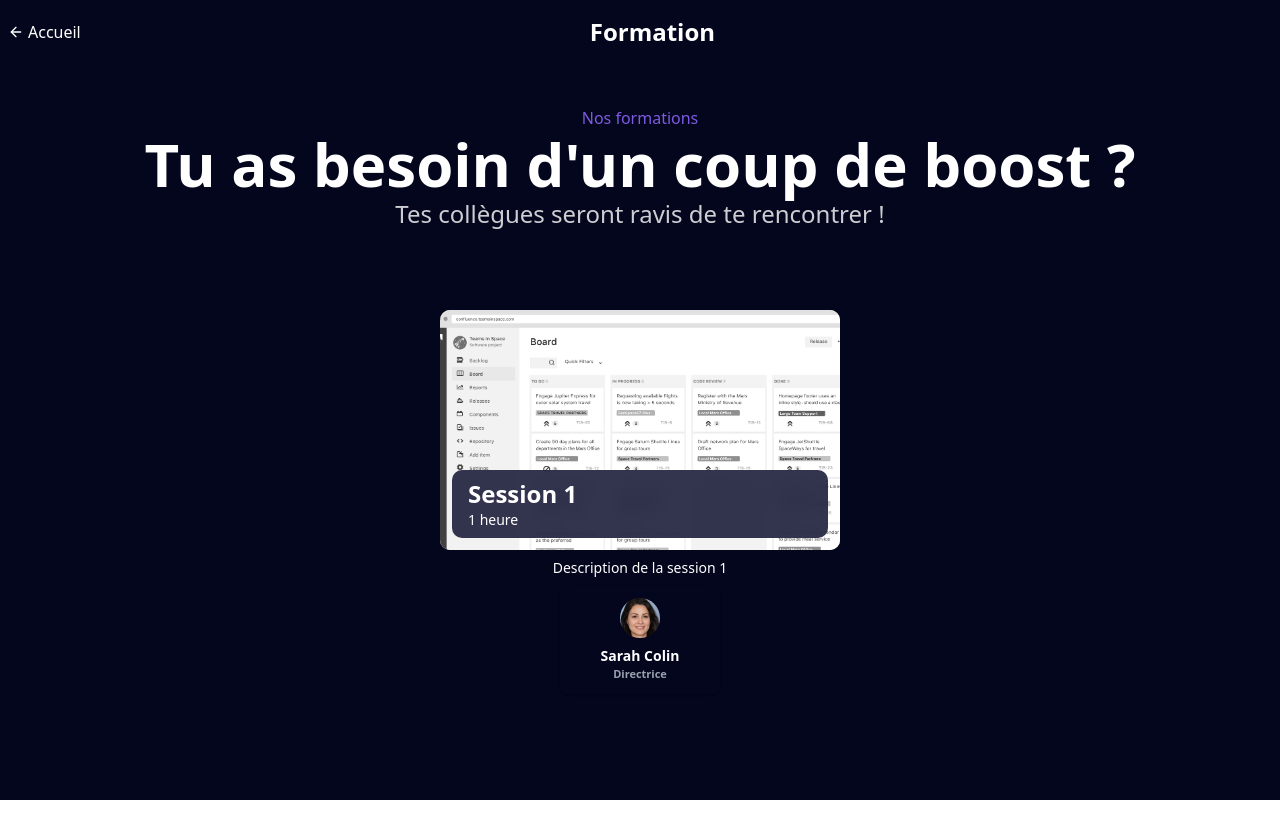
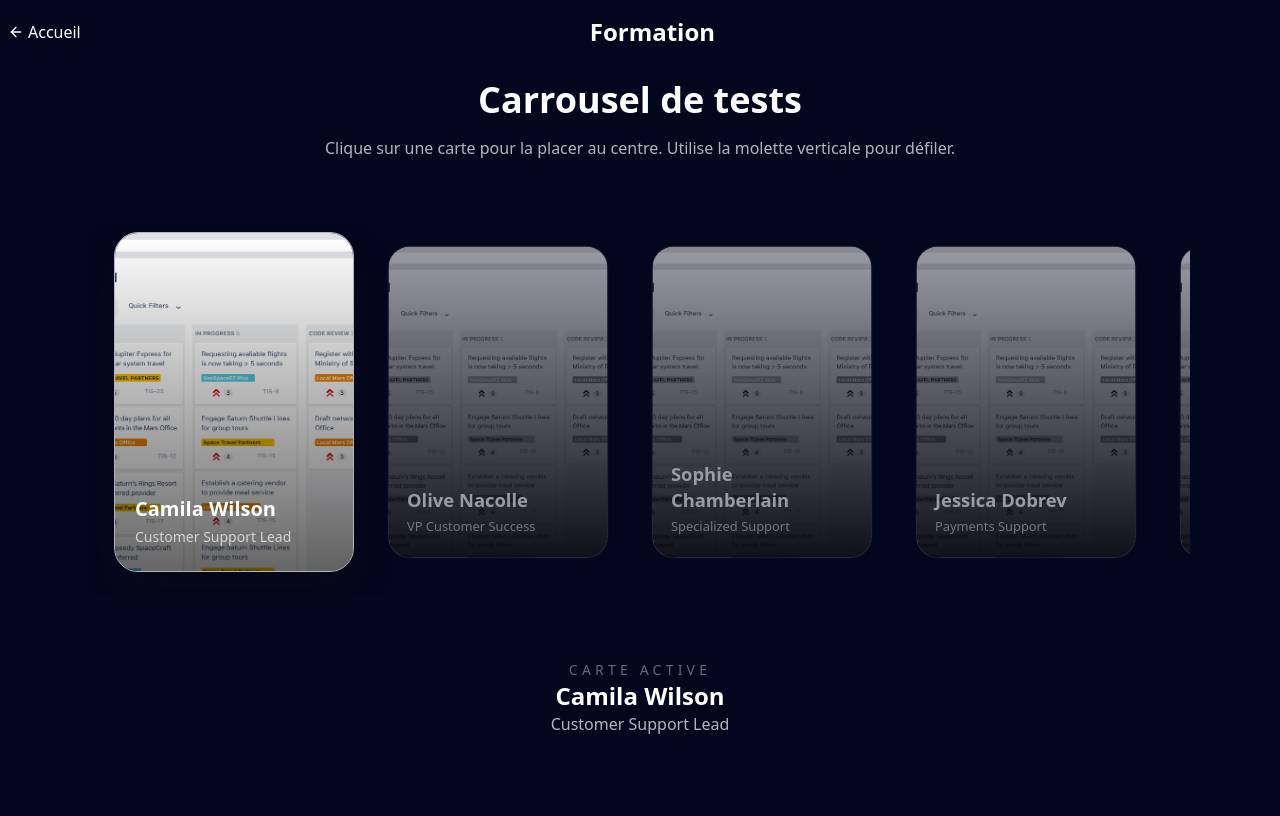
Before and after one commit to antilope63/Onboarding, a Next.js app: page /formation in a window 1280 px wide. Built offline with nearby package versions, Linux system fonts and the light colour scheme.

Commit message:
UPD au clic, la card vient au milieu et devient active

```diff
--- a/src/app/formation/data.ts
+++ b/src/app/formation/data.ts
@@ -1,29 +1,69 @@
 export type FormationSession = {
   id: string;
   title: string;
-  description: string;
+  subtitle: string;
   image: string;
-  duration: string;
-  version?: "color" | "black_and_white";
-  speaker?: {
-    name: string;
-    role: string;
-    avatar: string;
-  };
 };
 
 export const sessions: FormationSession[] = [
   {
     id: "session-1",
-    title: "Session 1",
-    description: "Description de la session 1",
+    title: "Camila Wilson",
+    subtitle: "Customer Support Lead",
     image: "/Formation/Jira1.png",
-    duration: "1 heure",
-    version: "black_and_white",
-    speaker: {
-      name: "Sarah Colin",
-      role: "Directrice",
-      avatar: "/Organigramme/femme1.jpeg",
-    },
+  },
+  {
+    id: "session-2",
+    title: "Olive Nacolle",
+    subtitle: "VP Customer Success",
+    image: "/Formation/Jira1.png",
+  },
+  {
+    id: "session-3",
+    title: "Sophie Chamberlain",
+    subtitle: "Specialized Support",
+    image: "/Formation/Jira1.png",
+  },
+  {
+    id: "session-4",
+    title: "Jessica Dobrev",
+    subtitle: "Payments Support",
+    image: "/Formation/Jira1.png",
+  },
+  {
+    id: "session-5",
+    title: "Orlando Diggs",
+    subtitle: "Customer Success Lead",
+    image: "/Formation/Jira1.png",
+  },
+  {
+    id: "session-6",
+    title: "Sasha Kramer",
+    subtitle: "Onboarding Manager",
+    image: "/Formation/Jira1.png",
+  },
+  {
+    id: "session-7",
+    title: "Milo Duarte",
+    subtitle: "Ops Specialist",
+    image: "/Formation/Jira1.png",
+  },
+  {
+    id: "session-8",
+    title: "Ava Chen",
+    subtitle: "Product Advocate",
+    image: "/Formation/Jira1.png",
+  },
+  {
+    id: "session-9",
+    title: "Noah Patel",
+    subtitle: "Training Lead",
+    image: "/Formation/Jira1.png",
+  },
+  {
+    id: "session-10",
+    title: "Lina Moretti",
+    subtitle: "Customer Education",
+    image: "/Formation/Jira1.png",
   },
 ];
--- a/src/app/formation/page.tsx
+++ b/src/app/formation/page.tsx
@@ -1,47 +1,113 @@
+"use client";
+
 import NavBar from "@/components/NavBar";
 import SessionCard from "@/components/Formation/SessionCard";
-import Avatar from "@/components/Formation/Avatar";
 import { sessions } from "./data";
 import NoScroll from "@/components/NoScroll";
+import { useRef, useState, type KeyboardEvent, type WheelEventHandler } from "react";
 
 export default function FormationPage() {
+  const [currentIndex, setCurrentIndex] = useState(0);
+  const sliderRef = useRef<HTMLDivElement>(null);
+  const cardsRef = useRef<(HTMLDivElement | null)[]>([]);
+
+  // Pas d'auto-défilement vertical
+  const handleWheel: WheelEventHandler<HTMLDivElement> = (event) => {
+    const slider = sliderRef.current;
+    if (!slider) return;
+
+    if (Math.abs(event.deltaY) <= Math.abs(event.deltaX)) return;
+
+    event.preventDefault();
+    slider.scrollBy({ left: event.deltaY, behavior: "smooth" });
+  };
+
+  const centerCard = (index: number) => {
+    const slider = sliderRef.current;
+    const card = cardsRef.current[index];
+    if (!slider || !card) return;
+
+    const target = card.offsetLeft - slider.clientWidth / 2 + card.clientWidth / 2;
+    slider.scrollTo({ left: target, behavior: "smooth" });
+  };
+
+  const activateCard = (index: number) => {
+    setCurrentIndex(index);
+    centerCard(index);
+  };
+
+  const handleKeyDown = (event: KeyboardEvent<HTMLDivElement>, index: number) => {
+    if (event.key === "Enter" || event.key === " ") {
+      event.preventDefault();
+      activateCard(index);
+    }
+  };
+
   return (
-    <section className="flex flex-col justify-center items-center gap-20 w-full min-h-screen relative bg-noir">
+    <section className="relative flex min-h-screen w-full flex-col items-center justify-center gap-16 overflow-hidden bg-noir py-20">
       <NavBar classname="absolute top-0 left-0" />
       <NoScroll />
-      <div className="flex flex-col justify-center items-center gap-1">
-        <p className="text-violet">Nos formations</p>
-        <p className="text-white text-6xl font-bold">
-          Tu as besoin d'un coup de boost ?
-        </p>
-        <p className="text-white/80 text-2xl">
-          Tes collègues seront ravis de te rencontrer !
+
+      <div className="flex flex-col items-center gap-4 text-center text-white">
+        <h1 className="text-4xl font-semibold">Carrousel de tests</h1>
+        <p className="text-white/70">
+          Clique sur une carte pour la placer au centre. Utilise la molette verticale pour défiler.
         </p>
       </div>
-      <div className="flex flex-col justify-center items-center gap-8">
-        {sessions.map((session) => (
+
+      <div className="w-full max-w-[1100px]">
+        <div
+          ref={sliderRef}
+          className="no-scrollbar flex gap-6 overflow-x-auto overflow-y-hidden px-6 pb-6 pt-2 text-white scroll-smooth snap-x snap-mandatory"
+          onWheel={handleWheel}
+        >
+          {sessions.map((session, idx) => {
+            const isActive = idx === currentIndex;
+
+            return (
               <div
                 key={session.id}
-            className="flex flex-col justify-center items-center gap-2"
+                ref={(el) => {
+                  cardsRef.current[idx] = el;
+                }}
+                role="button"
+                tabIndex={0}
+                onClick={() => activateCard(idx)}
+                onKeyDown={(event) => handleKeyDown(event, idx)}
+                className={`shrink-0 snap-center outline-none transition-all duration-300 ease-out ${
+                  isActive
+                    ? "scale-100 opacity-100"
+                    : "scale-[0.92] opacity-60 filter grayscale"
+                }`}
+                aria-current={isActive ? "true" : undefined}
               >
                 <SessionCard
                   title={session.title}
-              description={session.description}
+                  subtitle={session.subtitle}
                   image={session.image}
-              duration={session.duration}
-              version={session.version}
+                  isActive={isActive}
                 />
-            <p className="text-sm text-white">{session.description}</p>
-            {session.speaker && (
-              <Avatar
-                name={session.speaker.name}
-                role={session.speaker.role}
-                avatar={session.speaker.avatar}
-              />
-            )}
               </div>
-        ))}
+            );
+          })}
         </div>
+      </div>
+
+      <div className="text-center text-white">
+        <p className="text-sm uppercase tracking-[0.3em] text-white/40">Carte active</p>
+        <p className="text-2xl font-semibold">{sessions[currentIndex]?.title}</p>
+        <p className="text-white/70">{sessions[currentIndex]?.subtitle}</p>
+      </div>
+
+      <style jsx>{`
+        .no-scrollbar {
+          -ms-overflow-style: none; /* IE and Edge */
+          scrollbar-width: none; /* Firefox */
+        }
+        .no-scrollbar::-webkit-scrollbar {
+          display: none; /* Chrome, Safari, Opera */
+        }
+      `}</style>
     </section>
   );
 }
--- a/src/components/Formation/SessionCard.tsx
+++ b/src/components/Formation/SessionCard.tsx
@@ -1,38 +1,45 @@
-import { Card, CardContent, CardHeader, CardTitle } from "@/components/ui/card";
 import Image from "next/image";
-import Avatar from "./Avatar";
 
 export type SessionCardProps = {
   title: string;
-  description: string;
+  subtitle: string;
   image: string;
-  duration: string;
-  version?: "color" | "black_and_white";
+  isActive: boolean;
 };
 
 export default function SessionCard({
   title,
-  description,
+  subtitle,
   image,
-  duration,
-  version = "color",
+  isActive,
 }: SessionCardProps) {
   return (
-    <section className="flex flex-col items-center justify-end p-3 rounded-lg overflow-hidden relative bg-amber-100 w-[400px] h-[240px]">
+    <article
+      className={`relative flex h-[340px] w-[240px] flex-col justify-end overflow-hidden rounded-3xl border transition-[transform,box-shadow] duration-300 ${
+        isActive
+          ? "border-white/70 shadow-[0_20px_35px_rgba(10,10,23,0.45)]"
+          : "border-white/10 shadow-none"
+      }`}
+      aria-label={title}
+    >
       <Image
         src={image}
         alt={title}
-        width={300}
-        height={300}
-        className="absolute top-0 left-0 w-full h-full object-cover"
-        style={{
-          filter: version === "black_and_white" ? "grayscale(100%)" : "none",
-        }}
+        width={480}
+        height={480}
+        className="absolute inset-0 h-full w-full object-cover"
+        priority={isActive}
       />
-      <div className="flex flex-col w-full py-2 px-4 rounded-lg z-10 bg-bleu_fonce_2/90 backdrop-blur-sm">
-        <h3 className="text-2xl font-bold text-white">{title}</h3>
-        <p className="text-sm text-white">{duration}</p>
+      <div
+        className={`absolute inset-0 bg-gradient-to-t from-black via-black/50 to-transparent transition-opacity duration-300 ${
+          isActive ? "opacity-60" : "opacity-90"
+        }`}
+      />
+
+      <div className="relative z-10 flex flex-col gap-1 px-5 pb-6">
+        <h3 className="text-xl font-semibold text-white">{title}</h3>
+        <p className="text-sm text-white/70">{subtitle}</p>
       </div>
-    </section>
+    </article>
   );
 }
```
Lines whose indentation alone changed are shown as unchanged.
